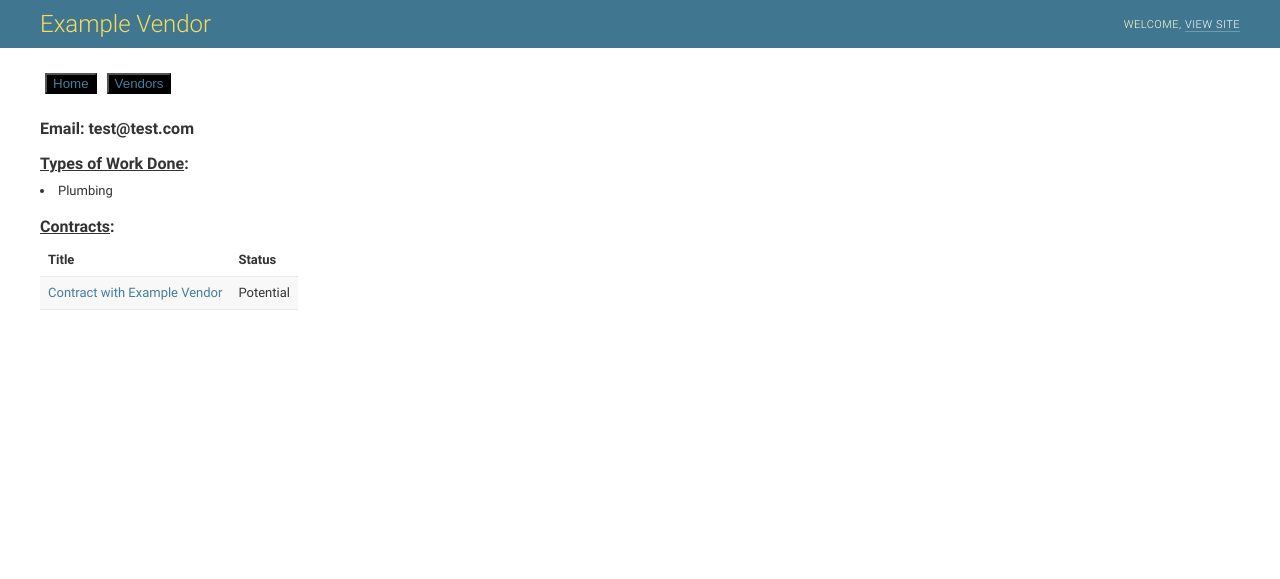
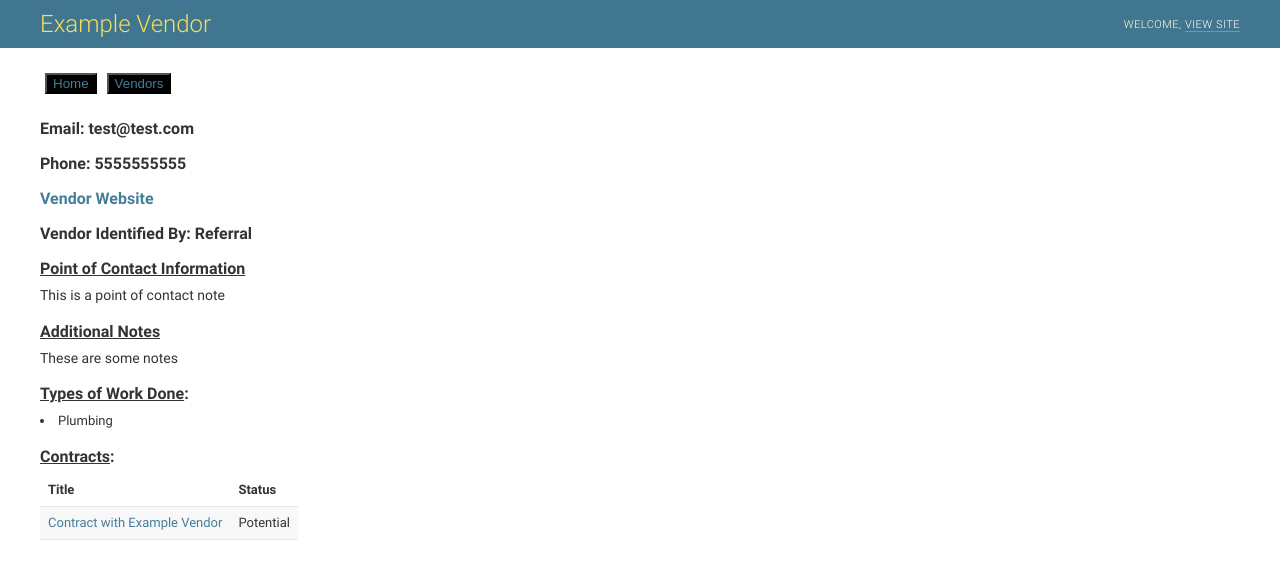
Before and after one commit to nshein1/DatabaseProject, a Django app: page /vendors/1/ in a window 1280 px wide. Shown: the top 579 px of the page. Run offline with Django 3.2, Linux system fonts and the light colour scheme; data comes from the database, SQL or seed files in the repository; both versions use the stored data as it was after the commit.

Commit message:
updated vendor_detail.html to show new fields

```diff
--- a/projectCode/vcm_site/vcm_app/models.py
+++ b/projectCode/vcm_site/vcm_app/models.py
@@ -6,9 +6,32 @@ from django.core.validators import MinValueValidator
 
 class Vendor(models.Model):
     vendor_name = models.CharField(max_length=200)
-    #pub_date = models.DateTimeField('date published')
     vendor_email = models.EmailField(max_length=100)# default="test@test.com") #THIS IS A PLACEHOLDER
-    #TypeofWorks = models.ManyToManyField(TypeofWork)
+
+
+    #NEW FIELDS START HERE
+    vendor_phone = models.CharField(max_length=10, blank=True)
+    vendor_website = models.URLField(blank=True)
+    vendor_notes = models.TextField(blank=True)
+    vendor_poc = models.TextField(blank=True)
+
+    """Identification Method Stuff"""
+    BIDDING     = 'B'
+    REFERRAL   = 'R'
+    ADVERTISEMENT   = 'A'
+    VENDOR_REFERRAL_CHOICES = [
+        (BIDDING, 'Bidding'),
+        (REFERRAL, 'Referral'),
+        (ADVERTISEMENT, 'Advertisement'),
+    ]
+
+    vendor_referral =  models.CharField(
+        max_length=1,
+        choices=VENDOR_REFERRAL_CHOICES,
+        default=ADVERTISEMENT,
+    )
+
+    #NEW FIELDS END HERE
 
     class Meta:
         ordering =['vendor_name']
--- a/projectCode/vcm_site/vcm_app/templates/vcm_app/vendor_detail.html
+++ b/projectCode/vcm_site/vcm_app/templates/vcm_app/vendor_detail.html
@@ -71,6 +71,35 @@
             </h1>
             <h2>Email: {{ vendor.vendor_email}}</h2>
 
+
+            {% if vendor.vendor_phone %}
+                <h2>Phone: {{ vendor.vendor_phone}}</h2>
+            {% endif %}
+
+
+            {% if vendor.vendor_website %}
+                <h2><a href="{{ vendor.vendor_website}}">Vendor Website</a></h2>
+            {% endif %}
+
+
+
+            <h2>Vendor Identified By: {{ vendor.get_vendor_referral_display }}</h2>
+
+
+            {% if vendor.vendor_poc %}
+                <h2><u>Point of Contact Information</u></h2>
+                <p>{{ vendor.vendor_poc }}</p>
+            {% endif %}
+
+
+            {% if vendor.vendor_notes %}
+                <h2><u>Additional Notes</u></h2>
+                <p>{{ vendor.vendor_notes }}</p>
+            {% endif %}
+
+
+
+
             <h2><u>Types of Work Done</u>:</h2>
 {% if vendor.worktype_set.all %}
     {% for work in vendor.worktype_set.all %}
```
Also changed, not shown: projectCode/vcm_site/db.sqlite3, projectCode/vcm_site/vcm_app/migrations/0015_auto_20211212_1157.py (added), projectCode/vcm_site/vcm_app/migrations/0016_rename_contract_status_vendor_vendor_referral.py (added).
